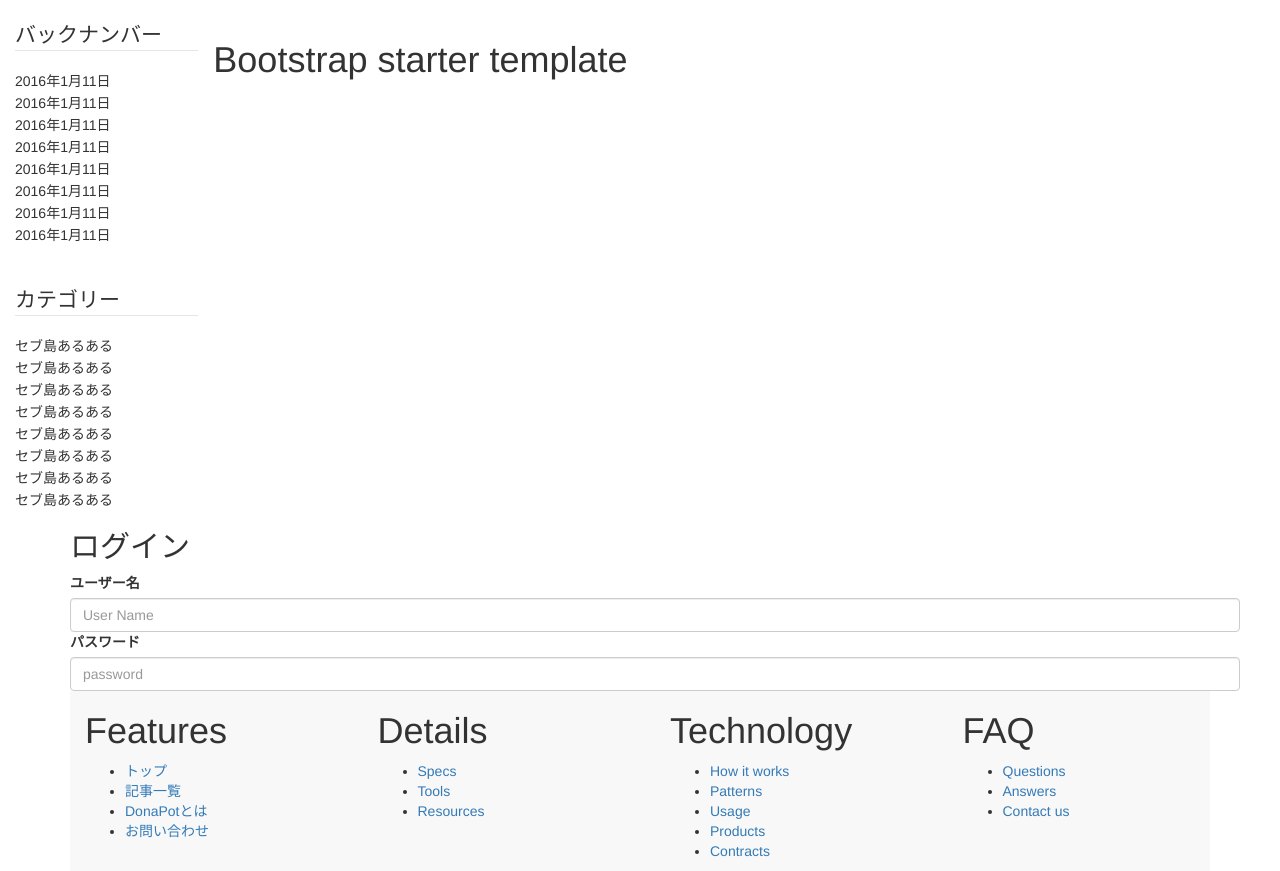
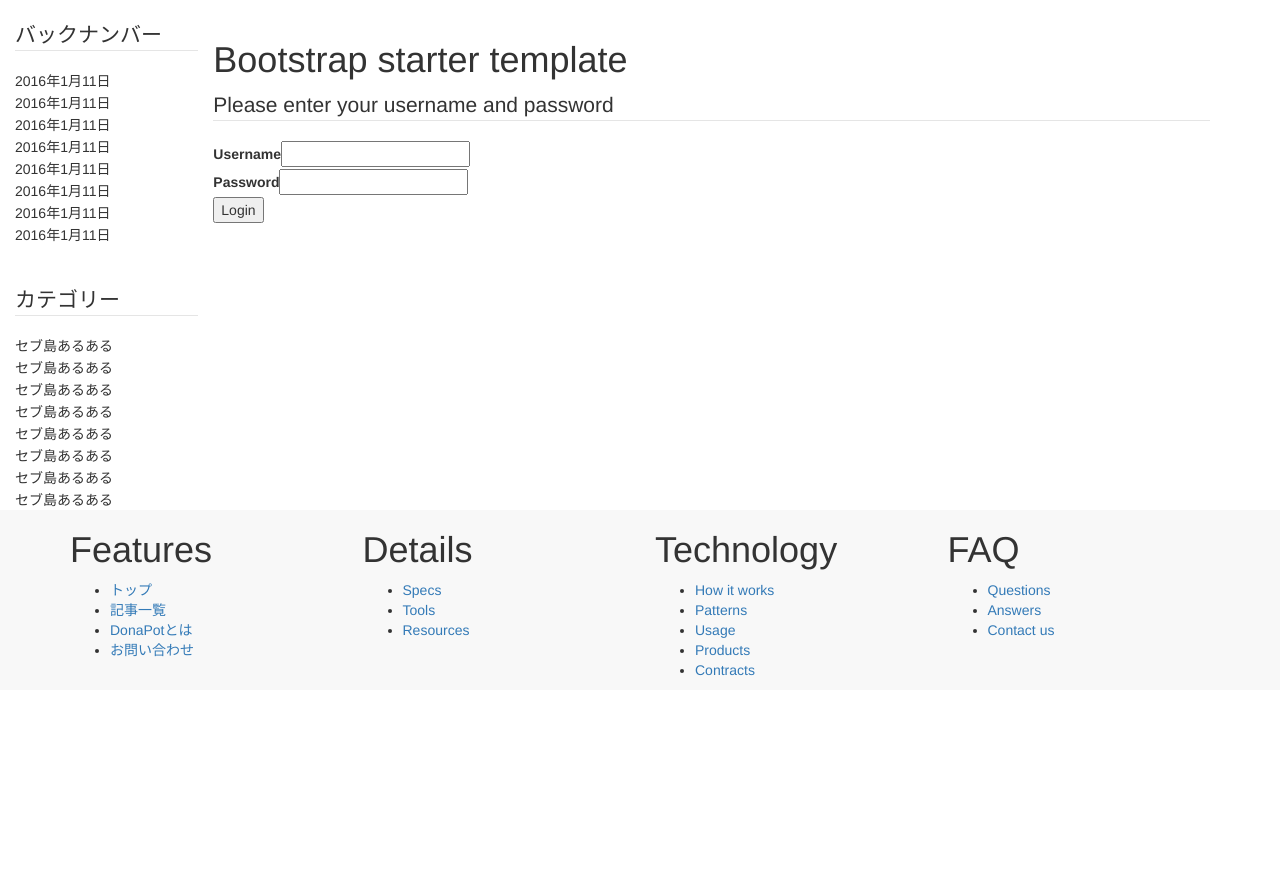
Before and after one commit to donapot/donapot, a CakePHP app: the page made by dona/app/View/Users/login.ctp in a window 1280 px wide. Shown: the part 140-1011 px from the top of the page. After the commit the page ends 816 px from the top, so only its background shows below. Run offline with PHP 8.4 and a stand-in for CakePHP, Linux system fonts and the light colour scheme; the template is opened without the code that fills it, so the values that code supplies are empty; form fields are guessed from the names that the template uses; some libraries are stand-ins or nearby versions.

Commit message:
ログイン機能追加

```diff
--- a/dona/app/View/Users/add.ctp
+++ b/dona/app/View/Users/add.ctp
@@ -3,10 +3,9 @@
 	<fieldset>
 		<legend><?php echo __('Add User'); ?></legend>
 	<?php
-		echo $this->Form->input('user_name');
+		echo $this->Form->input('username');
 		echo $this->Form->input('password');
 		echo $this->Form->input('email');
-		echo $this->Form->input('user_id');
 		echo $this->Form->input('first_name');
 		echo $this->Form->input('last_name');
 		echo $this->Form->input('tell');
--- a/dona/app/View/Users/index.ctp
+++ b/dona/app/View/Users/index.ctp
@@ -4,11 +4,10 @@
 	<thead>
 	<tr>
 			<th><?php echo $this->Paginator->sort('id'); ?></th>
-			<th><?php echo $this->Paginator->sort('user_name'); ?></th>
+			<th><?php echo $this->Paginator->sort('username'); ?></th>
 			<th><?php echo $this->Paginator->sort('password'); ?></th>
 			<th><?php echo $this->Paginator->sort('email'); ?></th>
 			<th><?php echo $this->Paginator->sort('created'); ?></th>
-			<th><?php echo $this->Paginator->sort('user_id'); ?></th>
 			<th><?php echo $this->Paginator->sort('first_name'); ?></th>
 			<th><?php echo $this->Paginator->sort('last_name'); ?></th>
 			<th><?php echo $this->Paginator->sort('tell'); ?></th>
@@ -21,11 +20,10 @@
 	<?php foreach ($users as $user): ?>
 	<tr>
 		<td><?php echo h($user['User']['id']); ?>&nbsp;</td>
-		<td><?php echo h($user['User']['user_name']); ?>&nbsp;</td>
+		<td><?php echo h($user['User']['username']); ?>&nbsp;</td>
 		<td><?php echo h($user['User']['password']); ?>&nbsp;</td>
 		<td><?php echo h($user['User']['email']); ?>&nbsp;</td>
 		<td><?php echo h($user['User']['created']); ?>&nbsp;</td>
-		<td><?php echo h($user['User']['user_id']); ?>&nbsp;</td>
 		<td><?php echo h($user['User']['first_name']); ?>&nbsp;</td>
 		<td><?php echo h($user['User']['last_name']); ?>&nbsp;</td>
 		<td><?php echo h($user['User']['tell']); ?>&nbsp;</td>
--- a/dona/app/View/Users/login.ctp
+++ b/dona/app/View/Users/login.ctp
@@ -1,46 +1,11 @@
-<div class="breadcrumb-container">
-    <div class="container">
-
-    </div>
-  <?php echo $this->Session->flash();?>
+<div class="users form">
+<?php echo $this->Session->flash('auth'); ?>
+<?php echo $this->Form->create('User'); ?>
+    <fieldset>
+        <legend><?php echo __('Please enter your username and password'); ?></legend>
+        <?php echo $this->Form->input('username');
+        echo $this->Form->input('password');
+    ?>
+    </fieldset>
+<?php echo $this->Form->end(__('Login')); ?>
 </div>
-<!-- breadcrumb end -->
-
-<!-- main-container start -->
-<div class="main-container" >
-    <div class="container">
-        <div class="row">
-            <!-- main start -->
-            <div data-animation-effect="fadeInUpSmall" data-effect-delay="100">
-                <div class="form-block center-block p-30 light-gray-bg border-clear">
-                    <h2 class="title">ログイン</h2>
-                        <div class="users_form">
-                            <?php
-                                echo $this->Session->flash('auth');
-                                // echo $this->Flash->render('auth');
-                                echo $this->Form->create('User',array('action' => 'login')); ?>
-                                <?php echo $this->Form->input('user_name', array('label' => 'ユーザー名', 'class' => 'form-control', 'placeholder'=>'User Name')); ?>
-                                <?php echo $this->Form->input('password', array('label' => 'パスワード', 'class' => 'form-control', 'placeholder'=>'password')); ?>
-                  <table>
-                    <tbody class="loginTable">
-                    <tr>
-                      <td>
-                                <?php
-                                $options =
-                                    array(
-                                        'label' => 'ログイン',
-                                        'class' => 'btn btn-default',
-                                    );
-                                    echo $this->Form->end($options);
-                                ?>
-                      </td>
-                    </tr>
-                  </tbody>
-               </table>
-                </div>
-                </div>
-                <!-- main end -->
-            </div>
-    </div>
-</div>
-<!-- main-container end -->
```
Also changed, not shown: dona/app/Controller/AppController.php (+5 -11 lines), dona/app/Controller/UsersController.php (+59 -87 lines), dona/app/Model/User.php (+3 -5 lines), 1 other file.
